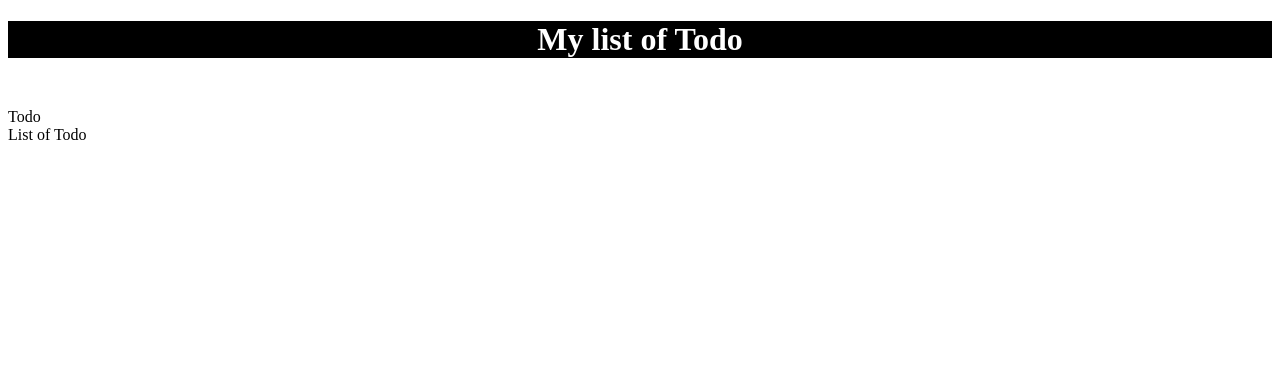
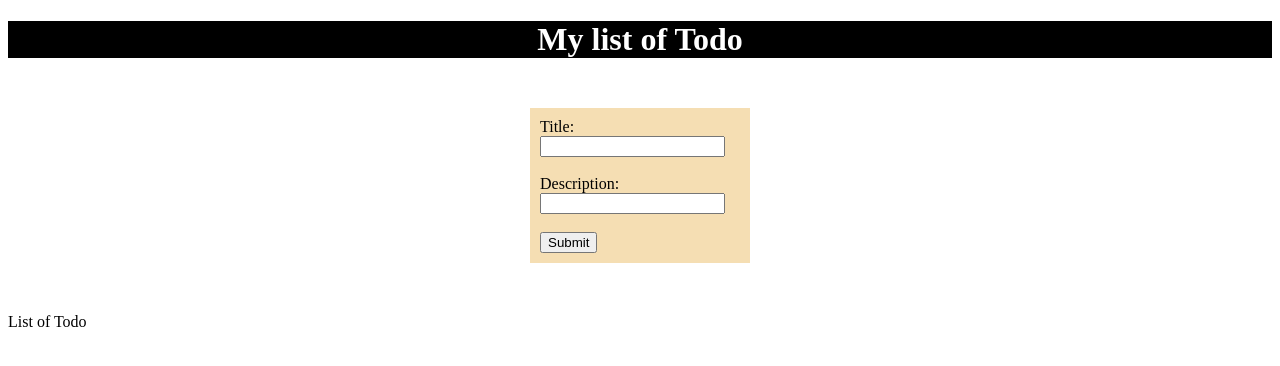
Before and after one commit to SamuelGouret/React-Todo, a React (Create React App) app in the folder app/: page / in a window 1280 px wide. Shown: the top 366 px of the page. Built offline with nearby package versions, Linux system fonts and the light colour scheme.

Commit message:
Creating the form

```diff
--- a/app/src/components/todo.js
+++ b/app/src/components/todo.js
@@ -1,9 +1,23 @@
 import React from 'react';
+import '../style/todo.css';
 
 function Todo() {
 
     return (
-        <div> Todo </div>
+
+        <div>
+            <form>
+                <label for="title">Title:</label><br/>
+                <input type="text" id="title" name="title"/><br/><br/>
+
+                <label for="description">Description:</label><br/>
+                <input type="text" id="description" name="description"/><br/><br/>
+
+                <input type="submit" value="Submit"/>
+            </form>
+
+        </div>
+
     )
 }
 
--- /dev/null
+++ b/app/src/style/todo.css
@@ -0,0 +1,7 @@
+form {
+    background-color: wheat;
+    width: 200px;
+    margin: auto;
+    padding: 10px 10px 10px 10px;
+    margin-bottom: 50px;
+}
```
Also changed, not shown: 1 other file (tests, documents, lock files or other folders).
